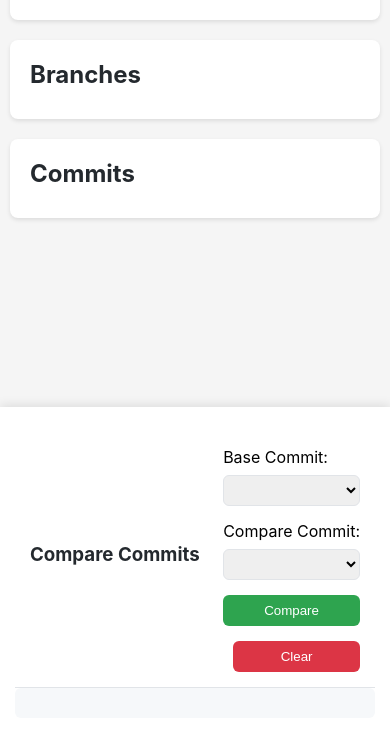
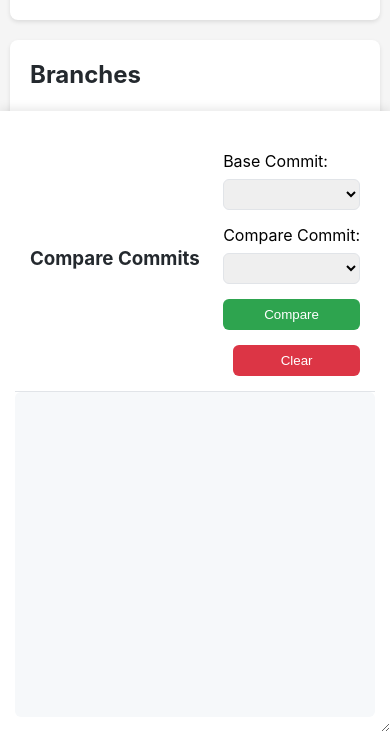
Before and after one commit to vHackBots/Git-Time-Machine, a website: page src/public/index.html in a window 390 px wide. Shown: the part 112-844 px from the top of the page. Drawn offline with Linux system fonts and the light colour scheme; no server answers.

Commit message:
fix(styles.css): :bug: Diff viewing error
The diff content was not viewable for more than 1k lines

Diff content is viewable for all sizes of content

```diff
--- a/src/public/styles.css
+++ b/src/public/styles.css
@@ -1,5 +1,5 @@
 body {
-    font-family: -apple-system, BlinkMacSystemFont, 'Segoe UI', Roboto, sans-serif;
+  font-family: -apple-system, BlinkMacSystemFont, "Segoe UI", Roboto, sans-serif;
   margin: 0;
   padding: 20px;
   background: #f5f5f5;
@@ -15,7 +15,7 @@ header {
   background: #fff;
   padding: 20px;
   border-radius: 8px;
-    box-shadow: 0 2px 4px rgba(0,0,0,0.1);
+  box-shadow: 0 2px 4px rgba(0, 0, 0, 0.1);
   margin-bottom: 20px;
 }
 
@@ -57,7 +57,8 @@ header {
   font-weight: 500;
 }
 
-.commit-author, .commit-date {
+.commit-author,
+.commit-date {
   color: #666;
 }
 
@@ -68,12 +69,15 @@ header {
   right: 0;
   background: #fff;
   padding: 15px;
-    box-shadow: 0 -2px 10px rgba(0,0,0,0.1);
-    height: 40vh;
+  box-shadow: 0 -2px 10px rgba(0, 0, 0, 0.1);
+  height: 60vh;
   display: flex;
   flex-direction: column;
   z-index: 1000;
   transition: height 0.3s ease;
+  max-height: 95vh;
+  resize: vertical;
+  overflow-y: auto;
 }
 
 #comparison-panel.active {
@@ -85,8 +89,17 @@ header {
   padding: 15px;
   border-radius: 6px;
   font-family: monospace;
-    max-height: 300px;
   overflow-y: auto;
+  line-height: 1.4;
+  font-size: 13px;
+  height: calc(100% - 100px);
+  contain: content;
+  will-change: transform;
+}
+
+.diff-line {
+  white-space: pre;
+  contain: content;
 }
 
 .compare-button {
@@ -123,7 +136,7 @@ header {
   background: #fff;
   padding: 20px;
   border-radius: 8px;
-    box-shadow: 0 2px 4px rgba(0,0,0,0.1);
+  box-shadow: 0 2px 4px rgba(0, 0, 0, 0.1);
   height: fit-content;
 }
 
@@ -152,7 +165,7 @@ header {
   background: #fff;
   padding: 20px;
   border-radius: 8px;
-    box-shadow: 0 2px 4px rgba(0,0,0,0.1);
+  box-shadow: 0 2px 4px rgba(0, 0, 0, 0.1);
   max-height: calc(100vh - 250px);
   overflow-y: auto;
 }
@@ -192,7 +205,8 @@ header {
   font-family: monospace;
 }
 
-h2, h3 {
+h2,
+h3 {
   margin: 0;
   color: #24292e;
 }
@@ -226,7 +240,7 @@ h2, h3 {
 }
 
 .dropdown-button::after {
-    content: '▼';
+  content: "▼";
   display: inline-block;
   font-size: 12px;
   color: #666;
@@ -275,11 +289,12 @@ h2, h3 {
   }
 
   #comparison-panel {
-        height: 35vh;
+    height: 70vh;
+    max-height: 90vh;
   }
 
   #comparison-panel.collapsed {
-        height: 35vh;
+    height: 70vh;
   }
 }
 
```
Lines whose indentation alone changed are shown as unchanged.
